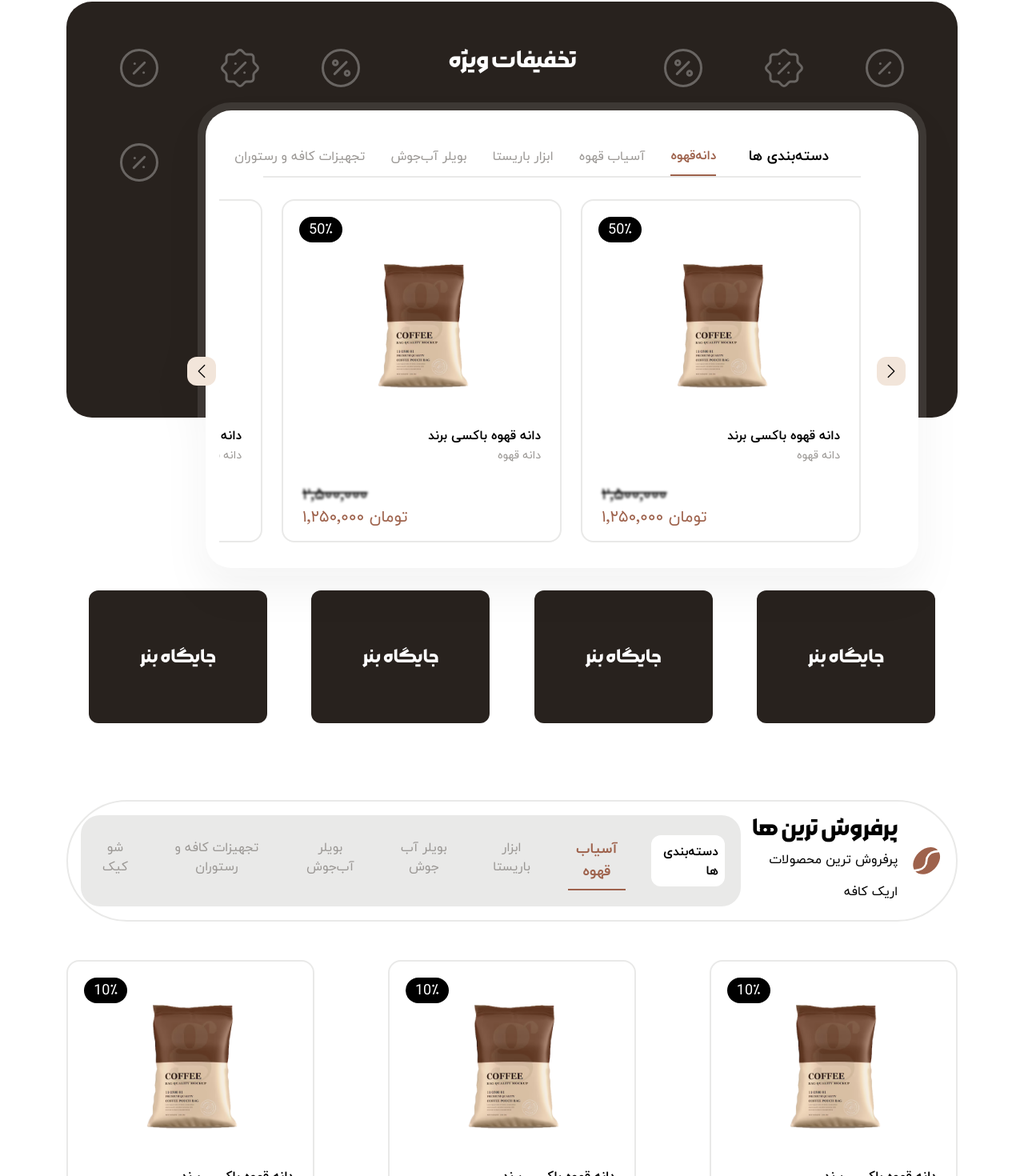
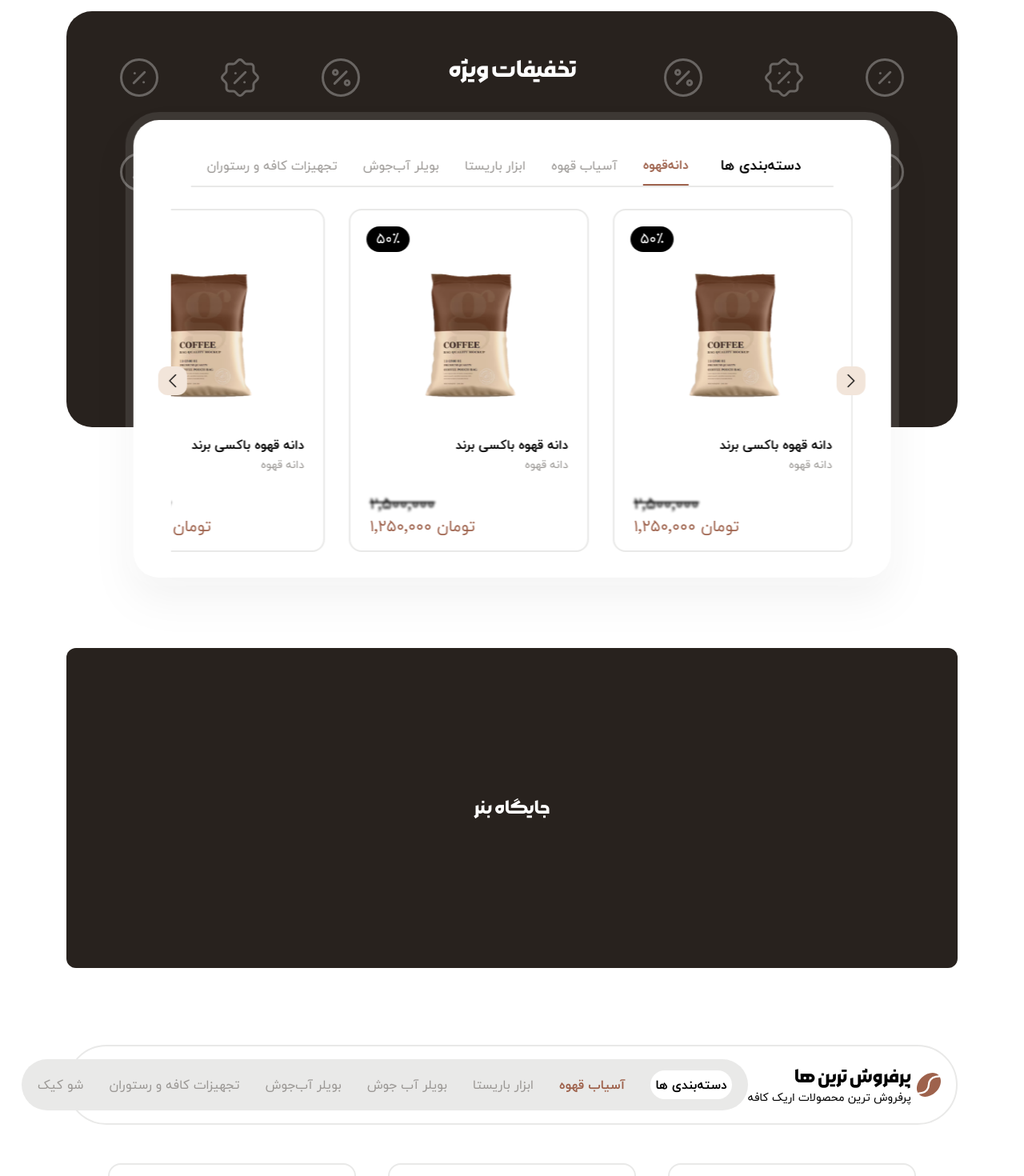
Before and after one commit to AlirezaFCB-DEV/ErikCoffeShop, a React (Vite) app in the folder FrontEnd/: page / in a window 1280 px wide. Shown: the part 1146-2616 px from the top of the page at 80% size. Built offline with nearby package versions, Linux system fonts and the light colour scheme.

Commit message:
feat  : responsive home page is left sections in 2xl size(tailwind)

```diff
--- a/FrontEnd/src/Components/Back/Back.tsx
+++ b/FrontEnd/src/Components/Back/Back.tsx
@@ -12,7 +12,7 @@ export const Back = ({ sizeClass, iconsImgs, title }: BackCompProps) => {
 
   return (
     <div
-      className={`mx-auto ${sizeClass} bg-txt rounded-4xl flex justify-between w-full px-16 py-14 max-[630px]:justify-center`}
+      className={`mx-auto ${sizeClass} bg-txt rounded-4xl flex justify-between px-16 py-14`}
     >
       <div className="parent-icons-parent">
         <div className="icons-parent">
--- a/FrontEnd/src/Components/Header/Header.tsx
+++ b/FrontEnd/src/Components/Header/Header.tsx
@@ -5,7 +5,7 @@ import { IoCart } from "react-icons/io5";
 
 const Header = () => {
   return (
-    <header className=" bg-[#FFF8F5] pt-4 min-h-182 relative w-full overflow-hidden  max-[630px]:min-h-202 max-[630px]:justify-items-stretch">
+    <header className=" bg-[#FFF8F5] pt-4 min-h-185 relative w-full overflow-hidden  max-[630px]:min-h-202 max-[630px]:justify-items-stretch">
       <img
         src="/images/leaf.svg"
         alt="leaf"
--- a/FrontEnd/src/Components/Header/HeaderMain/HeaderMainContent/HeaderMainContent.tsx
+++ b/FrontEnd/src/Components/Header/HeaderMain/HeaderMainContent/HeaderMainContent.tsx
@@ -6,7 +6,7 @@ const HeaderMainContent = () => {
     <div className="flex gap-6 text-white pb-20 ">
       <div className="bg-txt flex-1 p-12 rounded-2xl flex flex-col justify-center gap-8 max-xl:items-center max-xl:px-8 max-xl:gap-12">
         <div className="flex flex-col gap-3 max-xl:items-center">
-          <span className="font-ms-madi text-2xl max-[630px]:text-xl">
+          <span className="font-ms-madi text-2xl">
             ErickCoffee
           </span>
           <h1 className="font-morabba-bold text-6xl max-xl:text-4xl relative flex max-[630px]:text-3xl">
--- a/FrontEnd/src/Components/Home_Main/Banner/BannerPage.tsx
+++ b/FrontEnd/src/Components/Home_Main/Banner/BannerPage.tsx
@@ -1,22 +1,7 @@
 const BannerPage = () => {
   return (
-    <section className="flex mx-auto justify-around items-center text-center w-full mt-30">
-      <div className="bg-[#28221E] rounded-xl w-1/5 h-[166px] flex justify-center items-center text-center">
-        <h2 className="flex items-start text-white font-morabba-bold text-2xl">
-          جایگاه بنر
-        </h2>
-      </div>
-      <div className="bg-[#28221E] rounded-xl w-1/5 h-[166px] flex justify-center items-center text-center">
-        <h2 className="flex items-start text-white font-morabba-bold text-2xl">
-          جایگاه بنر
-        </h2>
-      </div>
-      <div className="bg-[#28221E] rounded-xl w-1/5 h-[166px] flex justify-center items-center text-center">
-        <h2 className="flex items-start text-white font-morabba-bold text-2xl">
-          جایگاه بنر
-        </h2>
-      </div>
-      <div className="bg-[#28221E] rounded-xl w-1/5 h-[166px] flex justify-center items-center text-center">
+    <section className="flex mx-auto justify-around items-center text-center w-full mt-45 max-xl:mt-35">
+      <div className="bg-[#28221E] rounded-xl w-full min-h-100 flex justify-center items-center text-center">
         <h2 className="flex items-start text-white font-morabba-bold text-2xl">
           جایگاه بنر
         </h2>
--- a/FrontEnd/src/Components/Home_Main/BestSellersCategories/BestSellerCategories.tsx
+++ b/FrontEnd/src/Components/Home_Main/BestSellersCategories/BestSellerCategories.tsx
@@ -3,32 +3,27 @@ import { BestSellerCategories } from "./BestSellerCategoriesData";
 
 const BestSellersCategories = () => {
   return (
-    <section className="flex justify-around w-full items-center border-2 border-[#E9E9E8] rounded-full p-4 mx-auto">
-      <div className="flex items-center gap-4">
-        <BiSolidCoffeeBean className="text-primary text-5xl" />
-        <div className="leading-10">
-          <h2 className="font-morabba-bold text-3xl">پرفروش ترین ها</h2>
-          <p>پرفروش ترین محصولات اریک کافه</p>
+    <section className="flex justify-between w-full items-center border-2 border-[#E9E9E8] rounded-full py-4 px-6 mx-auto max-2xl:px-4">
+      <div className="flex items-center gap-4 max-2xl:gap-1">
+        <BiSolidCoffeeBean className="text-primary text-5xl max-2xl:text-4xl" />
+        <div className="">
+          <h2 className="font-morabba-bold text-3xl max-2xl:text-2xl">پرفروش ترین ها</h2>
+          <p className="max-2xl:text-sm text-nowrap">پرفروش ترین محصولات اریک کافه</p>
         </div>
       </div>
-      <div className="flex gap-8 items-center justify-between p-5 bg-[#E9E9E8] rounded-3xl">
-        <h3 className="font-iran-yekan-bold text-base bg-[#FFFFFF] rounded-xl p-2">دسته‌بندی ها</h3>
-        <ul className="flex gap-10 text-sec-text">
+      <div className="flex gap-8 items-center justify-between py-5 px-10 bg-[#E9E9E8] rounded-full max-2xl:py-3 max-2xl:px-5 ">
+        <h3 className="font-iran-yekan-bold text-base bg-[#FFFFFF] rounded-full p-1.5 text-nowrap">دسته‌بندی ها</h3>
+        <ul className="flex gap-10 text-sec-text max-2xl:gap-8">
           {BestSellerCategories.map((item) => (
             <li
               key={item.id}
               className={`${
-                item.active ? "special-offs-category-item-active" : ""
-              } py-2 group cursor-pointer relative`}
+                item.active ? "text-primary font-iran-yekan-bold " : ""
+              } py-2 group cursor-pointer relative text-nowrap`}
             >
               <button className=" cursor-pointer group-hover:text-primary">
                 {item.title}
               </button>
-              <div
-                className={`w-0 h-0.5 bg-primary group-hover:w-full transition-all absolute -bottom-0 ${
-                  item.active ? "hidden" : ""
-                }`}
-              ></div>
             </li>
           ))}
         </ul>
--- a/FrontEnd/src/Components/Home_Main/BestSellersProducts/BestSellersProducts.tsx
+++ b/FrontEnd/src/Components/Home_Main/BestSellersProducts/BestSellersProducts.tsx
@@ -18,7 +18,7 @@ const BestSellersProducts = () => {
 
   return (
     <div className="flex flex-col items-center gap-24">
-      <div className="flex flex-wrap justify-between gap-y-10">
+      <div className="flex flex-wrap justify-center gap-23 max-2xl:gap-10">
         {productsArr.length > 8
           ? ""
           : productsArr.map((item) => <Product {...item}  key={crypto.randomUUID()}/>)}
--- a/FrontEnd/src/Components/Home_Main/SpecialOffsContainer/SpecialOffs/SpecialOffs.tsx
+++ b/FrontEnd/src/Components/Home_Main/SpecialOffsContainer/SpecialOffs/SpecialOffs.tsx
@@ -9,18 +9,21 @@ const SpecialOffs = () => {
   const [coffeeCategoryItems] = useState([1, 2, 3, 4, 5, 6, 7, 8]);
 
   return (
-    <SPOffsAndTrainingWrapper className="bg-white outline-[10px] outline-[#ffffff1a] drop-shadow-[#0000000D] drop-shadow-2xl w-[80%] h-[572px] absolute top-34 left-43.5 rounded-4xl px-18 py-8 max-xl:left-26 max-xl:px-10 max-xl:h-[510px]">
-      <div className="flex gap-16 items-center px-10 border-b-stroke border-b-2 max-2xl:gap-10 max-xl:gap-6 max-xl:px-5">
+    <SPOffsAndTrainingWrapper className="bg-white outline-[10px] outline-[#ffffff1a] drop-shadow-[#0000000D] drop-shadow-2xl w-[85%] h-[572px] absolute top-34 left-1/2 -translate-x-1/2 rounded-4xl px-18 py-8  max-xl:w-4/5 max-xl:px-10 max-xl:h-[510px]">
+
+      <div className="flex gap-20 items-center px-10 border-b-stroke border-b-2 max-2xl:gap-10 max-xl:gap-6 max-xl:px-5">
+
         <h3 className="font-iran-yekan-bold text-xl text-nowrap max-2xl:text-lg  max-xl:text-xl max-xl:text-nowrap">
           دسته‌بندی ها
         </h3>
-        <ul className="flex items-center gap-20 text-sec-text max-[1680px]:gap-16 max-2xl:gap-8 max-xl:gap-6">
+
+        <ul className="flex items-center gap-20 text-sec-text max-2xl:gap-8 max-xl:gap-6">
           {specialOffsCategories.map((item) => (
             <li
               key={item.id}
               className={`${
                 item.active ? "special-offs-category-item-active" : ""
-              } py-3 group cursor-pointer text-nowrap relative max-2xl:text-base max-xl:text-sm `}
+              } py-3 group cursor-pointer  text-lg text-nowrap relative max-2xl:text-base max-xl:text-sm `}
             >
               <button className=" cursor-pointer group-hover:text-primary">
                 {item.title}
@@ -34,16 +37,16 @@ const SpecialOffs = () => {
           ))}
         </ul>
       </div>
-      <div className="h-[75%] w-[90%] max-xl:w-[90%] bottom-8 absolute max-xl: max-[630px]:relative  max-[630px]:h-[80%] max-[630px]:mx-8 ">
-        <Button className="category-btn absolute -left-10 top-1/2  max-xl:-left-5">
+      <div className="h-[75%] w-[90%] left-1/2 -translate-x-1/2 max-xl:w-[90%] bottom-8 absolute">
+        <Button className="category-btn absolute -left-4 top-1/2  max-xl:-left-3">
           <BsChevronLeft className="category-btn-icon" />
         </Button>
 
-        <Button className="category-btn absolute -right-14 top-1/2 max-xl:-right-5 ">
+        <Button className="category-btn absolute -right-4 top-1/2 max-xl:-right-3 ">
           <BsChevronRight className="category-btn-icon" />
         </Button>
 
-        <div className="flex flex-nowrap overflow-x-scroll h-full gap-6">
+        <div className="flex flex-nowrap overflow-x-scroll h-full gap-7.5 max-xl:gap-6">
           {coffeeCategoryItems.map(() => (
             <Product
               key={crypto.randomUUID()}
--- a/FrontEnd/src/Components/Home_Main/SpecialOffsContainer/SpecialOffsContainer.tsx
+++ b/FrontEnd/src/Components/Home_Main/SpecialOffsContainer/SpecialOffsContainer.tsx
@@ -10,7 +10,7 @@ const SpecialOffsContainer = () => {
   ];
 
   return (
-    <section className="relative max-[630px]:my-20 max-[630px]:flex max-[630px]:flex-col max-[630px]:justify-center max-[630px]:items-center max-[630px]:text-center">
+    <section className="relative ">
       <Back
         title="تخفیفات ویژه"
         sizeClass="special-offs-back"
--- a/FrontEnd/src/Components/Off_Percent/Off_Percent.tsx
+++ b/FrontEnd/src/Components/Off_Percent/Off_Percent.tsx
@@ -2,8 +2,8 @@ import type OffPercent from "../../Types/Off_Percent.type";
 
 const Off_Percent = ({ percent }: OffPercent) => {
   return (
-    <span className="absolute left-5 top-5 text-lg bg-black text-white px-3 py-0.5 rounded-full">
-      {percent}٪
+    <span className="absolute left-5 top-5 text-lg bg-black text-white px-3 py-0.5 rounded-full max-xl:text-base">
+      {percent.toLocaleString("fa-IR")}٪
     </span>
   );
 };
--- a/FrontEnd/src/index.css
+++ b/FrontEnd/src/index.css
@@ -63,11 +63,11 @@
   }
 
   .special-offs-back {
-    @apply w-[90%] h-[520px];
+    @apply w-full h-[520px];
   }
 
   .special-offs-product {
-    @apply min-w-[350px] max-w-[350px] flex-1 max-xl:min-w-[229px] max-xl:max-w-[229px];
+    @apply min-w-[270px] max-w-[270px] flex-1 max-2xl:min-w-[300px] max-2xl:max-w-[300px] max-xl:min-w-[229px] max-xl:max-w-[229px];
   }
 
   .best-sellers-products {
```
Also changed, not shown: FrontEnd/src/Components/Product/Product.tsx (+4 -4 lines).
